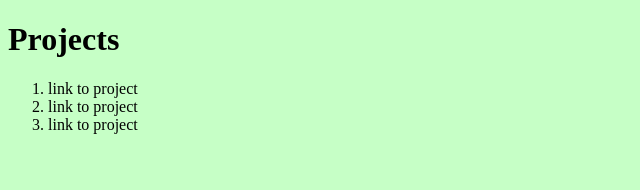
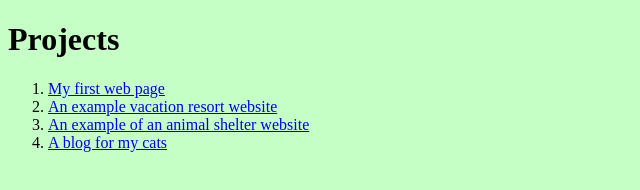
Before and after one commit to MxZoe/portfolio, a plain HTML site: page portfolio/projects.html in a window 1280 px wide. Shown: the whole page, without its empty margins (0-640 px from the left). Drawn offline with Linux system fonts and the light colour scheme.

Commit message:
add links to projects in projects.html

```diff
--- a/portfolio/projects.html
+++ b/portfolio/projects.html
@@ -7,9 +7,10 @@
 <body>
   <h1>Projects</h1>
   <ol>
-    <li>link to project</li>
-    <li>link to project</li>
-    <li>link to project</li>
+    <li><a href="https://github.com/MxZoe/my-first-webpage">My first web page</a></li>
+    <li><a href="https://github.com/MxZoe/resort">An example vacation resort website</a></li>
+    <li><a href="https://github.com/MxZoe/animal-shelter">An example of an animal shelter website</a></li>
+    <li><a href="https://github.com/MxZoe/cat-blog">A blog for my cats</a></li>
   </ol>
 </body>
 </html>
```
